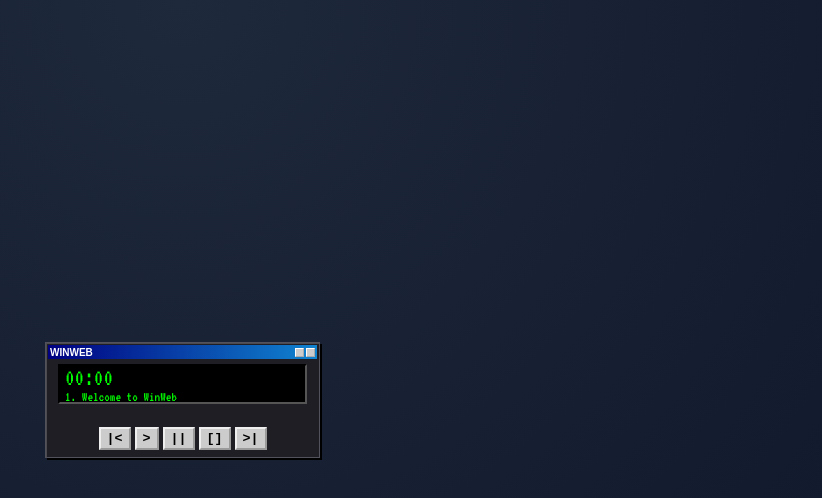
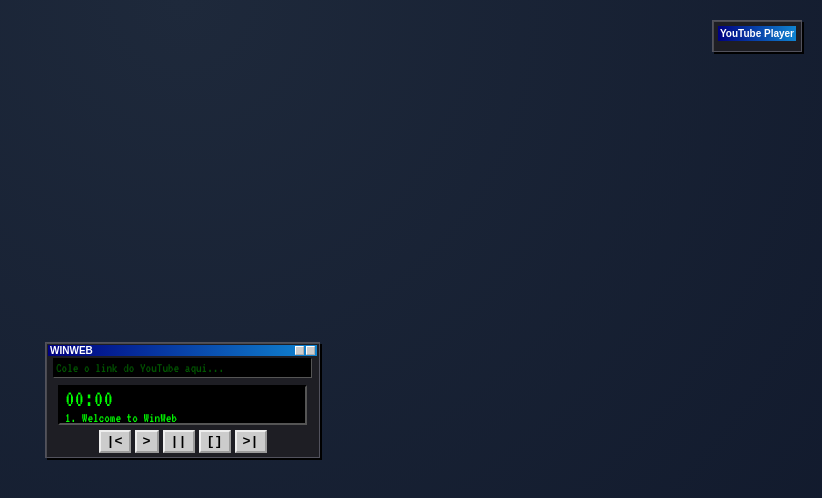
Before and after one commit to pedroforbeck/vue-prototype, a Vue app: page / in a window 1280 px wide. Shown: the top 498 px of the page, without its empty margins (458-1280 px from the left). Built offline with nearby package versions, Linux system fonts and the light colour scheme.

Commit message:
feat: integração inicial com player do youtube

```diff
--- a/package.json
+++ b/package.json
@@ -9,6 +9,7 @@
     "preview": "vite preview"
   },
   "dependencies": {
+    "@vue-youtube/core": "^0.0.6",
     "@vueuse/core": "^14.3.0",
     "jszip": "^3.10.1",
     "pinia": "^3.0.4",
--- a/src/App.vue
+++ b/src/App.vue
@@ -1,9 +1,11 @@
 <script setup>
 import WinampPlayer from './components/WinampPlayer.vue';
+import YouTubePlayer from './components/YouTubePlayer.vue';
 </script>
 
 <template>
   <WinampPlayer />
+  <YouTubePlayer />
 </template>
 
 <style scoped>
--- a/src/components/WinampPlayer.vue
+++ b/src/components/WinampPlayer.vue
@@ -1,6 +1,9 @@
 <script setup>
 import { ref, computed } from 'vue';
 import { useDraggable } from '@vueuse/core';
+import { usePlayerStore } from '../stores/playerStore';
+
+const playerStore = usePlayerStore();
 
 const playerRef = ref(null);
 const dragHandleRef = ref(null);
@@ -29,6 +32,15 @@ const playerStyle = computed(() => ({
       </div>
     </div>
 
+    <!-- URL Input -->
+    <div class="url-input-container">
+      <input
+        type="text"
+        placeholder="Cole o link do YouTube aqui..."
+        @change="e => playerStore.loadYoutubeUrl(e.target.value)"
+      />
+    </div>
+
     <!-- Main Display Area -->
     <div class="main-display">
       <div class="time-display">00:00</div>
@@ -38,9 +50,9 @@ const playerStyle = computed(() => ({
     <!-- Controls Area -->
     <div class="controls">
       <button class="btn prev">|&lt;</button>
-      <button class="btn play">&gt;</button>
-      <button class="btn pause">||</button>
-      <button class="btn stop">[]</button>
+      <button class="btn play" @click="playerStore.play()">&gt;</button>
+      <button class="btn pause" @click="playerStore.pause()">||</button>
+      <button class="btn stop" @click="playerStore.pause()">[]</button>
       <button class="btn next">&gt;|</button>
     </div>
   </div>
@@ -143,4 +155,23 @@ const playerStyle = computed(() => ({
 .btn:active {
   border-style: inset;
 }
+
+.url-input-container {
+  padding: 2px 5px;
+}
+
+.url-input-container input {
+  width: 100%;
+  background: #000;
+  border: 1px inset #555;
+  color: #0f0;
+  font-family: 'VT323', monospace;
+  font-size: 14px;
+  padding: 2px;
+  outline: none;
+}
+
+.url-input-container input::placeholder {
+  color: #050;
+}
 </style>
--- /dev/null
+++ b/src/components/YouTubePlayer.vue
@@ -0,0 +1,104 @@
+<script setup>
+import { ref, onMounted, watch } from 'vue';
+import { usePlayerStore } from '../stores/playerStore';
+
+const playerStore = usePlayerStore();
+const ytContainer = ref(null);
+let player = null;
+
+onMounted(() => {
+  if (!window.YT || !window.YT.Player) {
+    const tag = document.createElement('script');
+    tag.src = 'https://www.youtube.com/iframe_api';
+    const firstScriptTag = document.getElementsByTagName('script')[0] || document.head.appendChild(document.createElement('script'));
+    firstScriptTag.parentNode.insertBefore(tag, firstScriptTag);
+
+    window.onYouTubeIframeAPIReady = () => {
+      initPlayer();
+    };
+  } else {
+    initPlayer();
+  }
+});
+
+function initPlayer() {
+  player = new window.YT.Player(ytContainer.value, {
+    height: '180',
+    width: '320',
+    videoId: playerStore.videoId,
+    playerVars: {
+      autoplay: 0,
+      controls: 1, // Vamos deixar os controles visíveis por enquanto para testes
+      disablekb: 0,
+      fs: 0,
+      modestbranding: 1
+    },
+    events: {
+      onReady: onPlayerReady,
+      onStateChange: onPlayerStateChange
+    }
+  });
+}
+
+function onPlayerReady(event) {
+  if (playerStore.isPlaying) {
+    player.playVideo();
+  }
+}
+
+function onPlayerStateChange(event) {
+  if (event.data === window.YT.PlayerState.PLAYING) {
+    playerStore.isPlaying = true;
+  } else if (event.data === window.YT.PlayerState.PAUSED || event.data === window.YT.PlayerState.ENDED) {
+    playerStore.isPlaying = false;
+  }
+}
+
+watch(() => playerStore.isPlaying, (playing) => {
+  if (!player || !player.playVideo) return;
+  if (playing) {
+    player.playVideo();
+  } else {
+    player.pauseVideo();
+  }
+});
+
+watch(() => playerStore.videoId, (newId) => {
+  if (!player || !player.loadVideoById) return;
+  if (newId) {
+    player.loadVideoById(newId);
+    if (playerStore.isPlaying) {
+      player.playVideo();
+    }
+  }
+});
+</script>
+
+<template>
+  <div class="youtube-visible-container">
+    <div class="window-title">YouTube Player</div>
+    <div ref="ytContainer"></div>
+  </div>
+</template>
+
+<style scoped>
+.youtube-visible-container {
+  position: absolute;
+  top: 20px;
+  right: 20px;
+  background: #1e1e24;
+  border: 1px solid #52525d;
+  box-shadow: 2px 2px 0 #000, inset 1px 1px 0 rgba(255, 255, 255, 0.2);
+  padding: 5px;
+}
+
+.window-title {
+  font-family: sans-serif;
+  font-size: 10px;
+  color: white;
+  font-weight: bold;
+  background: linear-gradient(to right, #000080, #1084d0);
+  margin-bottom: 5px;
+  padding: 2px;
+}
+</style>
--- a/src/stores/playerStore.js
+++ b/src/stores/playerStore.js
@@ -5,6 +5,8 @@ export const usePlayerStore = defineStore('player', () => {
   const isPlaying = ref(false)
   const currentTime = ref(0)
   const volume = ref(100)
+  // ID de um vídeo normal do YouTube para não dar erro de restrição de domínio
+  const videoId = ref('jNQXAC9IVRw')
 
   function play() {
     isPlaying.value = true
@@ -14,5 +16,16 @@ export const usePlayerStore = defineStore('player', () => {
     isPlaying.value = false
   }
 
-  return { isPlaying, currentTime, volume, play, pause }
+  function loadYoutubeUrl(url) {
+    if (!url) return;
+    // Regex simples para capturar ID de vídeos do youtube
+    const regExp = /^.*(youtu.be\/|v\/|u\/\w\/|embed\/|watch\?v=|\&v=)([^#\&\?]*).*/;
+    const match = url.match(regExp);
+    if (match && match[2].length === 11) {
+      videoId.value = match[2];
+      play(); // Auto-play após carregar
+    }
+  }
+
+  return { isPlaying, currentTime, volume, videoId, play, pause, loadYoutubeUrl }
 })
```
Also changed, not shown: 1 other file (tests, documents, lock files or other folders).
